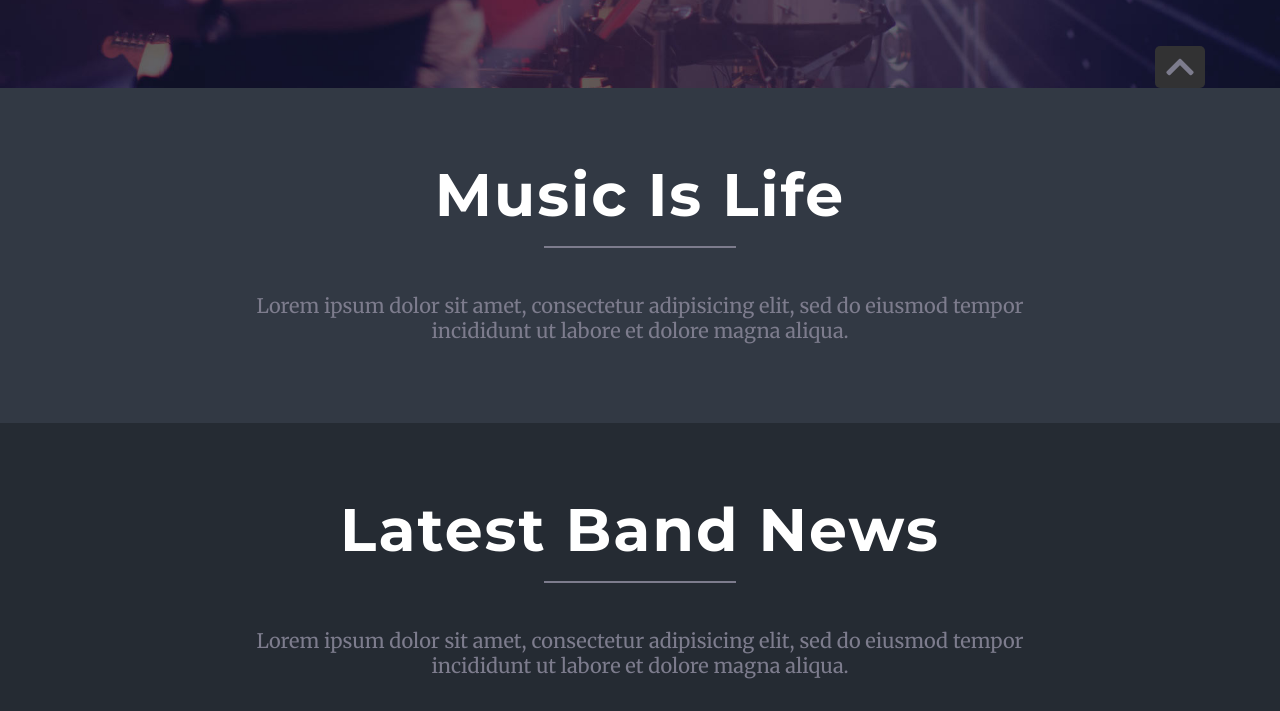
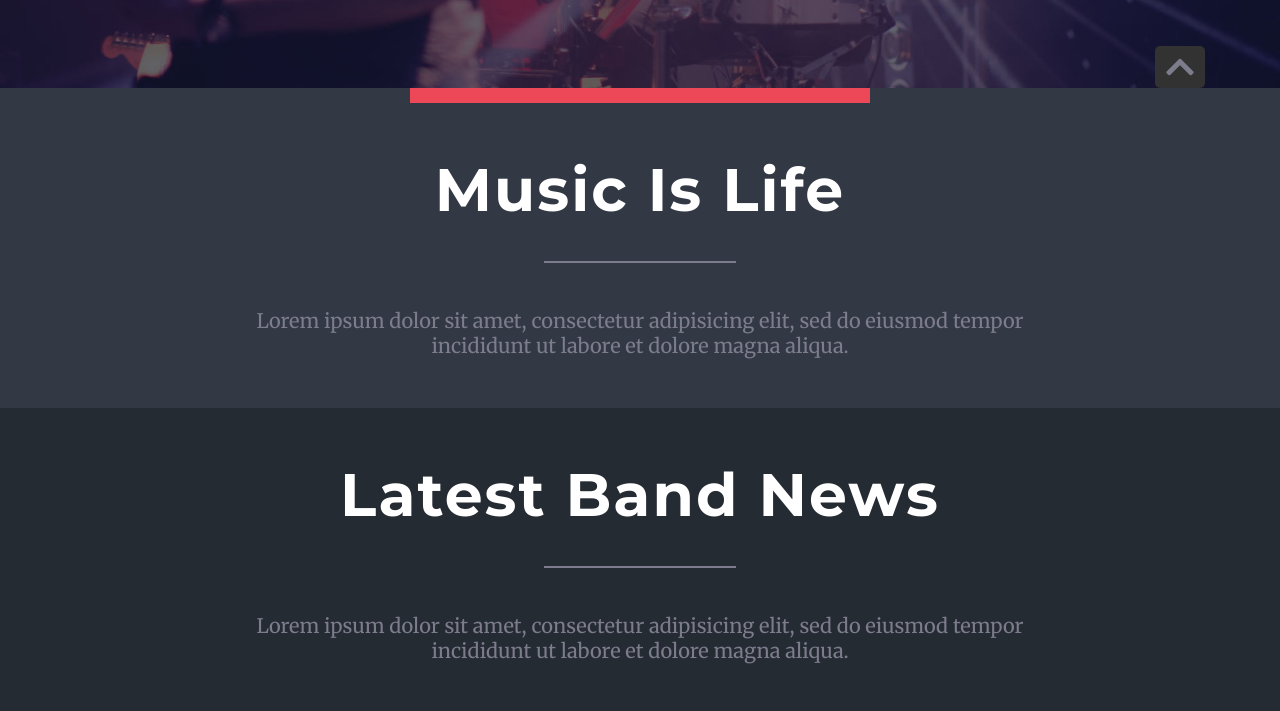
Before and after one commit to alessandro-falcone96/proj-html-vuejs, a website: page index.html in a window 1280 px wide. Shown: the part 712-1423 px from the top of the page. Drawn offline with nearby package versions, Linux system fonts and the light colour scheme.

Commit message:
Aggiunto border-top prima sezione

```diff
--- a/src/Partials/_common.scss
+++ b/src/Partials/_common.scss
@@ -45,7 +45,8 @@ h2{
   color: white;
   font-size: $fontMedioGrande;
   letter-spacing: 2px;
-  padding-top: 20px;
+  padding-top: 50px;
+  padding-bottom: 20px;
   font-family: 'Montserrat', sans-serif;
 }
 h3{
@@ -54,12 +55,12 @@ h3{
 .contenuto{
   // border: 1px solid white;
   text-align: center;
-  padding: 50px 0px;
   width: 60%;
   margin: auto;
 
   & p{
-    padding: 30px 0px;
+    padding-top: 30px;
+    padding-bottom: 50px;
     font-size: $fontMedioPiccolo;
     font-family: 'Merriweather', serif;
     font-weight: 400;
--- a/src/Partials/_main.scss
+++ b/src/Partials/_main.scss
@@ -1,5 +1,12 @@
 .primaSezione{
   background-color: $coloreGrigioChiaro;
+  & .contenuto{
+    & h2{
+      width: 60%;
+      margin: auto;
+      border-top: 15px solid $coloreRossiccio;
+    }
+  }
 }
 
 .secondaSezione{
```
Also changed, not shown: dist/app.css.
